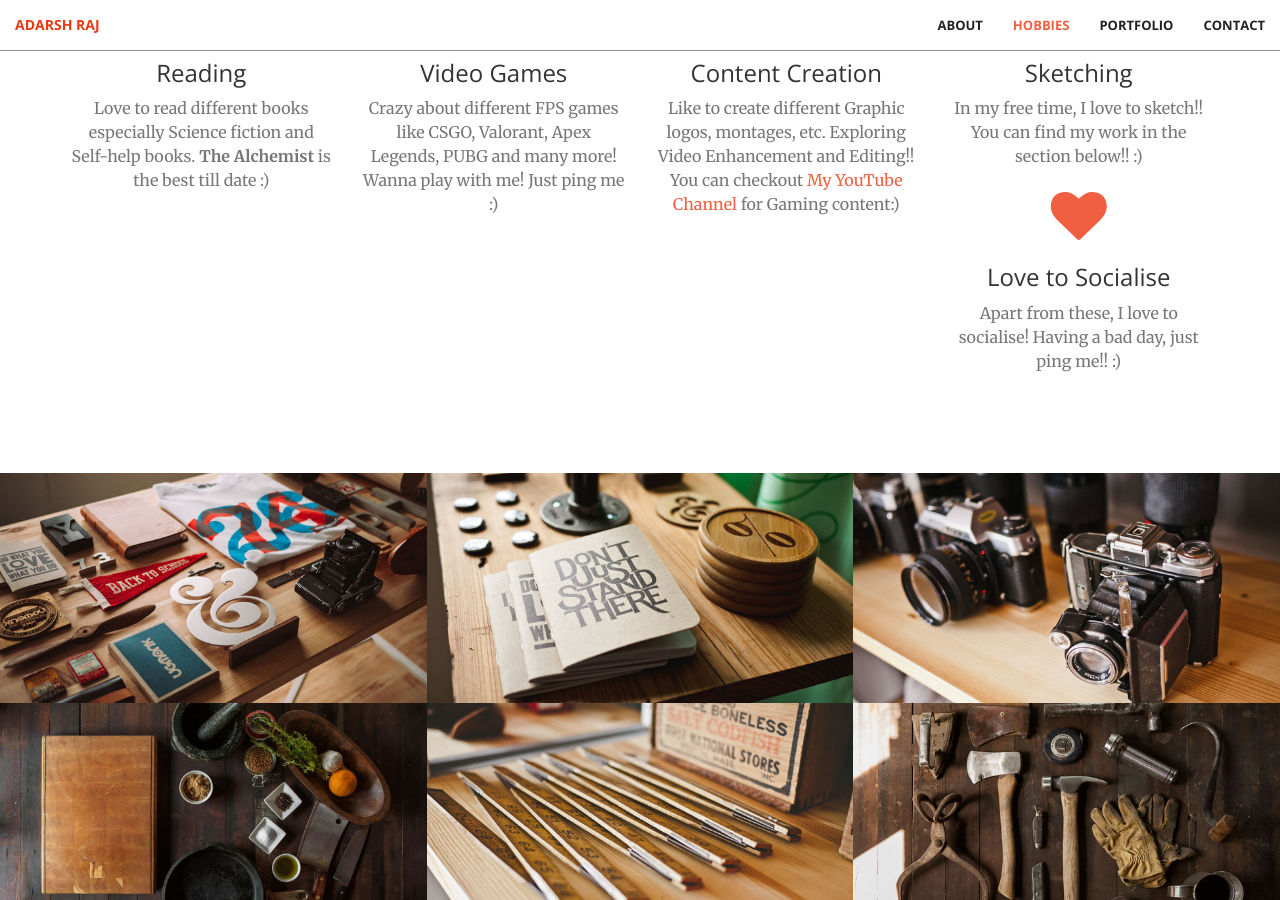
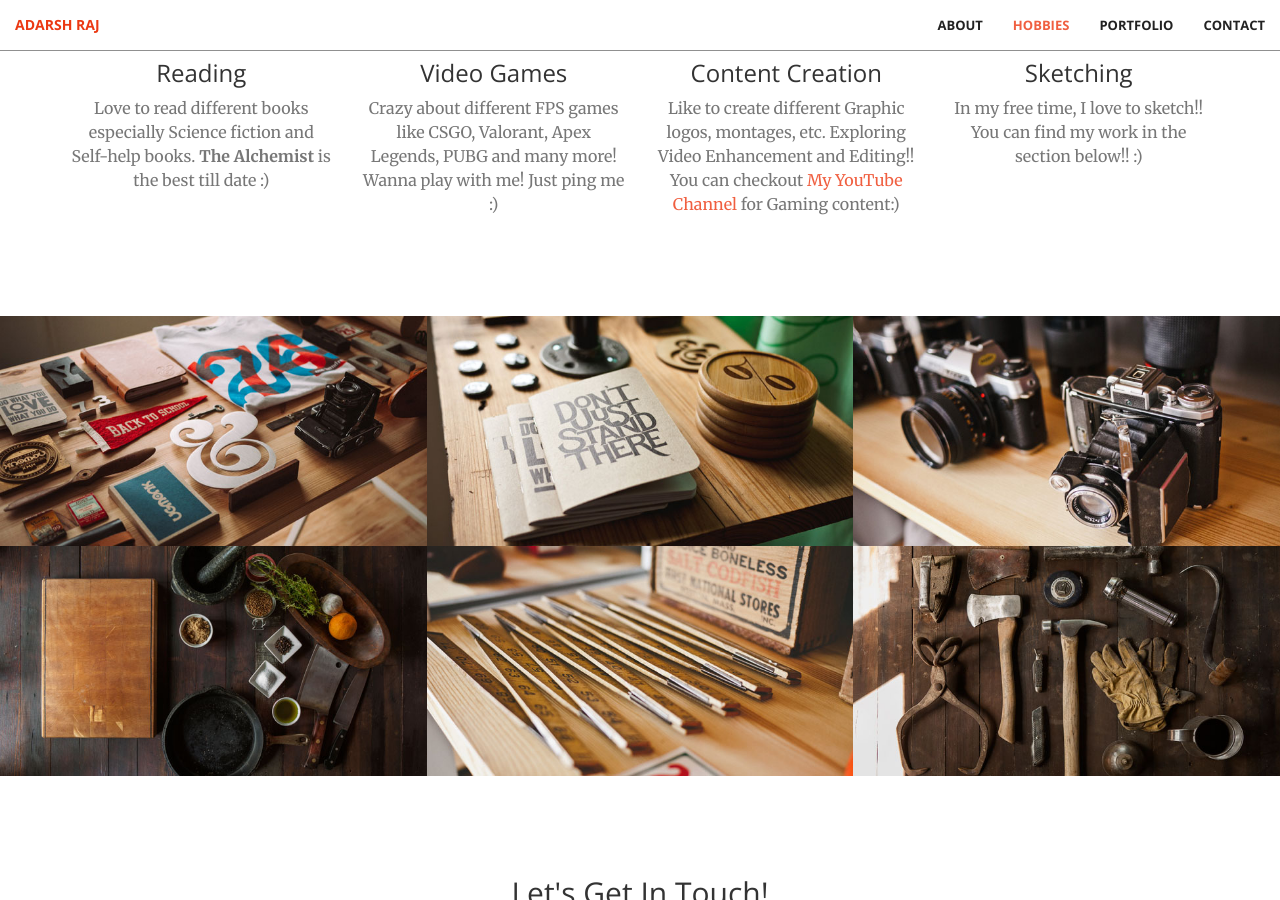
Before and after one commit to adarsh0raj/adarsh0raj.github.io, a Jekyll site: the page built from index.html, in a window 1280 px wide and 900 px high, scrolled down 1618 px. Built offline with Jekyll 4.4.1, drawn with Linux system fonts in a browser that asks for light colours.

Commit message:
Added details

```diff
--- a/_includes/services.html
+++ b/_includes/services.html
@@ -37,13 +37,6 @@
                     <p class="text-muted">In my free time, I love to sketch!! You can find my work in the section below!! :)</p>
                 </div>
             </div>
-            <div class="col-lg-3 col-md-6 text-center">
-                <div class="service-box">
-                    <i class="fa fa-4x fa-heart wow bounceIn text-primary" data-wow-delay=".4s"></i>
-                    <h3>Love to Socialise</h3>
-                    <p class="text-muted">Apart from these, I love to socialise! Having a bad day, just ping me!! :)</p>
-                </div>
-            </div>
         </div>
     </div>
 </section>
```
